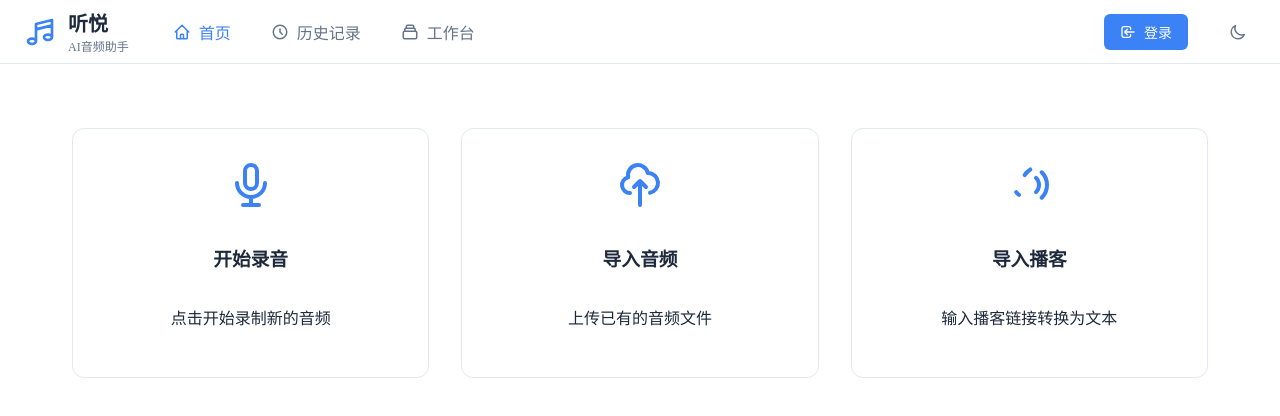
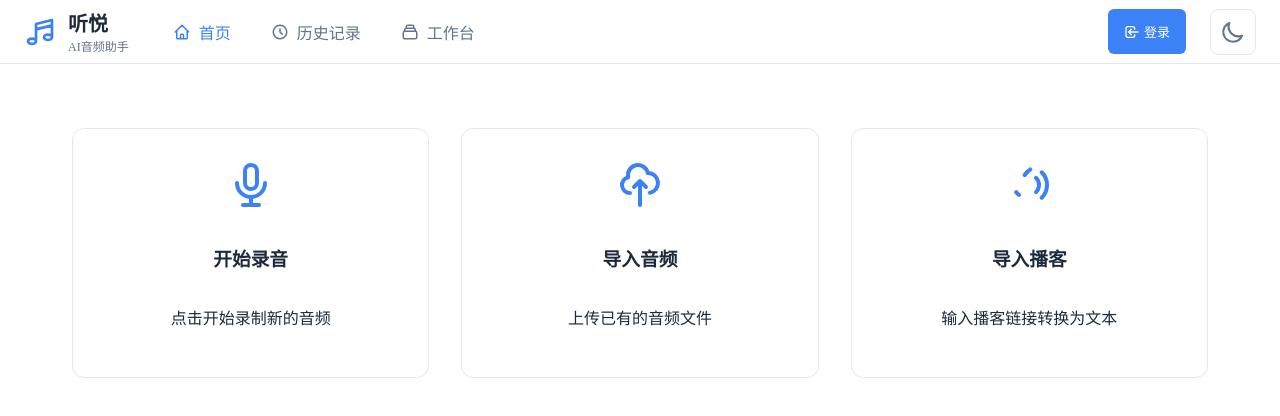
Before and after one commit to Graypigeonhgh/audscript, a Vue app: page / in a window 1280 px wide. Shown: the top 416 px of the page. Built offline with nearby package versions, Linux system fonts and the light colour scheme.

Commit message:
优化登录按钮和切换主题按钮

```diff
--- a/src/App.vue
+++ b/src/App.vue
@@ -82,7 +82,7 @@
           </button>
         </div>
 
-        <button class="theme-btn" @click="toggleTheme">
+        <button class="theme-btn" @click="toggleTheme" :title="theme === 'dark' ? '切换到明亮模式' : '切换到暗黑模式'">
           <svg v-if="theme === 'dark'" class="theme-icon" viewBox="0 0 24 24" fill="none" stroke="currentColor">
             <path stroke-linecap="round" stroke-linejoin="round" stroke-width="2" d="M12 3v1m0 16v1m9-9h-1M4 12H3m15.364 6.364l-.707-.707M6.343 6.343l-.707-.707m12.728 0l-.707.707M6.343 17.657l-.707.707M16 12a4 4 0 11-8 0 4 4 0 018 0z"/>
           </svg>
@@ -343,21 +343,24 @@ const handlePodcastImport = (podcastData) => {
 .nav-right {
   display: flex;
   align-items: center;
-  gap: 1rem;
+  gap: 0.5rem;
 }
 
 .login-btn {
   display: flex;
   align-items: center;
-  gap: 0.5rem;
-  padding: 0.5rem 1rem;
+  gap: 0.25rem;
+  padding: 0.3rem 0.5rem;
   background: var(--accent-color);
   color: white;
   border: none;
   border-radius: 6px;
-  font-size: 0.875rem;
+  font-size: 0.8125rem;
+  font-weight: 500;
   cursor: pointer;
   transition: all 0.3s;
+  height:45px;
+  min-width: 72px;
 }
 
 .login-btn:hover {
@@ -374,12 +377,12 @@ const handlePodcastImport = (podcastData) => {
   display: flex;
   align-items: center;
   justify-content: center;
-  width: 36px;
-  height: 36px;
+  width: 46px;
+  height: 46px;
   padding: 0;
   background: var(--hover-bg);
-  border: none;
-  border-radius: 6px;
+  border: 1px solid var(--border-color);
+  border-radius: 8px;
   color: var(--secondary-text);
   cursor: pointer;
   transition: all 0.3s;
@@ -388,11 +391,13 @@ const handlePodcastImport = (podcastData) => {
 .theme-btn:hover {
   color: var(--primary-text);
   background: var(--active-bg);
+  border-color: var(--accent-color);
+  transform: translateY(-1px);
 }
 
 .theme-icon {
-  width: 18px;
-  height: 18px;
+  width: 26px;
+  height: 26px;
 }
 
 .user-menu-trigger {
```
